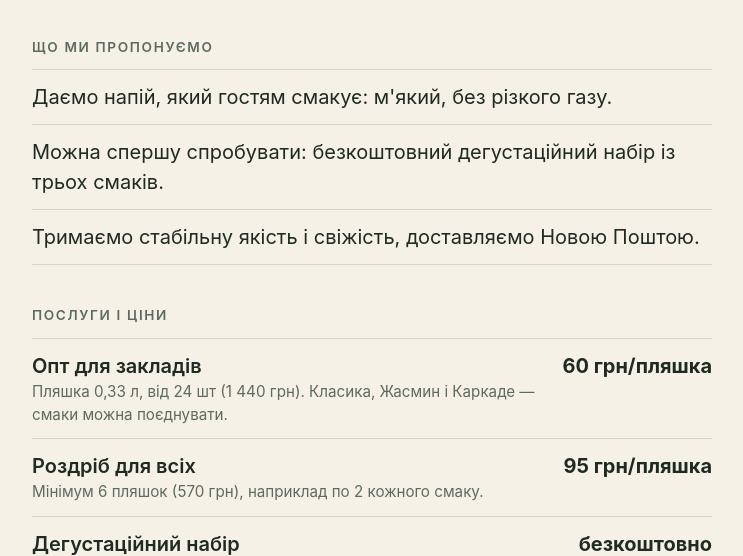
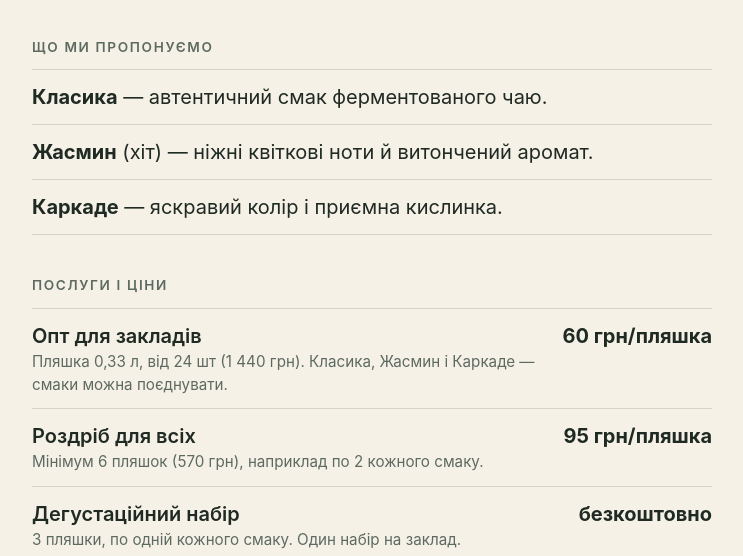
Before and after one commit to kograbrew/my-business, a plain HTML site: page index.html in a window 1280 px wide. Shown: the part 241-797 px from the top of the page, without its empty margins (268-1011 px from the left). Drawn offline with Linux system fonts and the light colour scheme.

Commit message:
Три смаки з описами в блоці «Що ми пропонуємо»
Co-Authored-By: Claude Sonnet 5.5 <noreply@anthropic.com>

```diff
--- a/index.html
+++ b/index.html
@@ -89,9 +89,9 @@
 
   <h2>Що ми пропонуємо</h2>
   <ul>
-    <li>Даємо напій, який гостям смакує: м'який, без різкого газу.</li>
-    <li>Можна спершу спробувати: безкоштовний дегустаційний набір із трьох смаків.</li>
-    <li>Тримаємо стабільну якість і свіжість, доставляємо Новою Поштою.</li>
+    <li><strong>Класика</strong> — автентичний смак ферментованого чаю.</li>
+    <li><strong>Жасмин</strong> (хіт) — ніжні квіткові ноти й витончений аромат.</li>
+    <li><strong>Каркаде</strong> — яскравий колір і приємна кислинка.</li>
   </ul>
 
   <h2>Послуги і ціни</h2>
```
